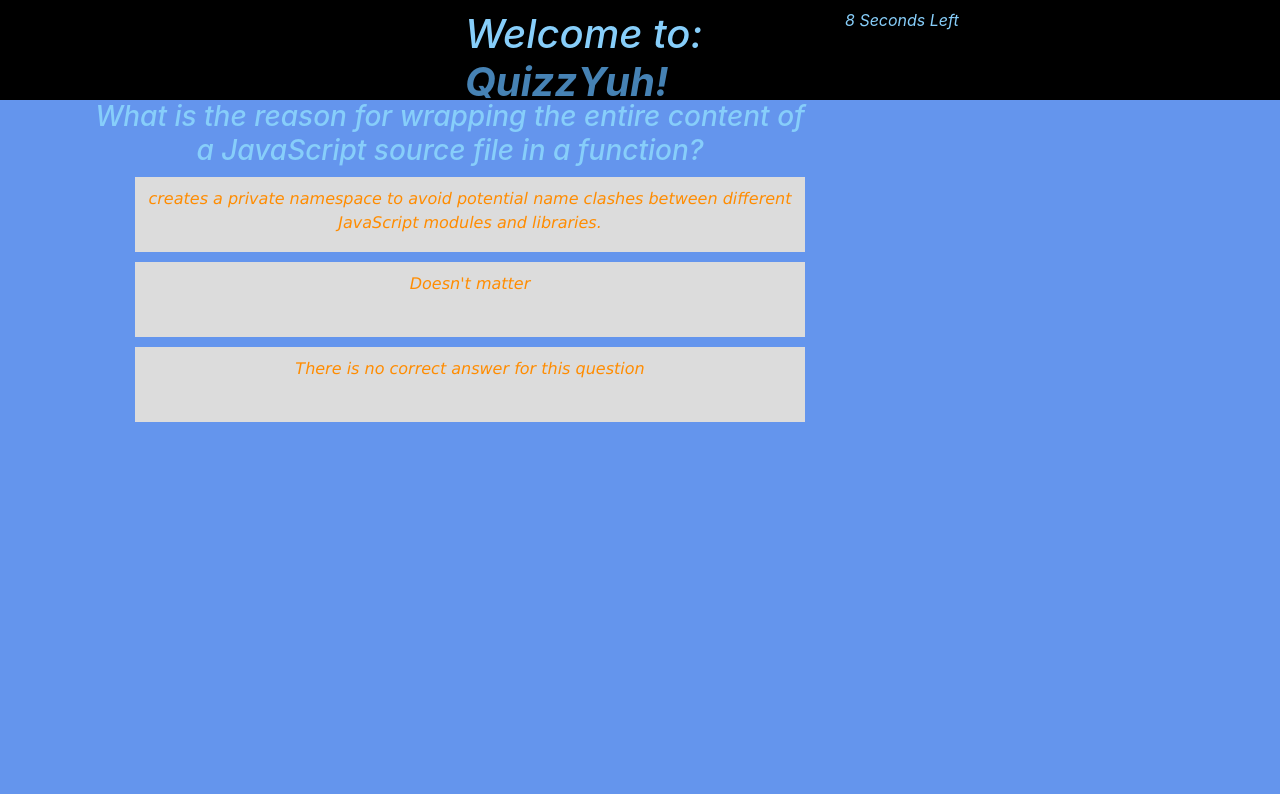
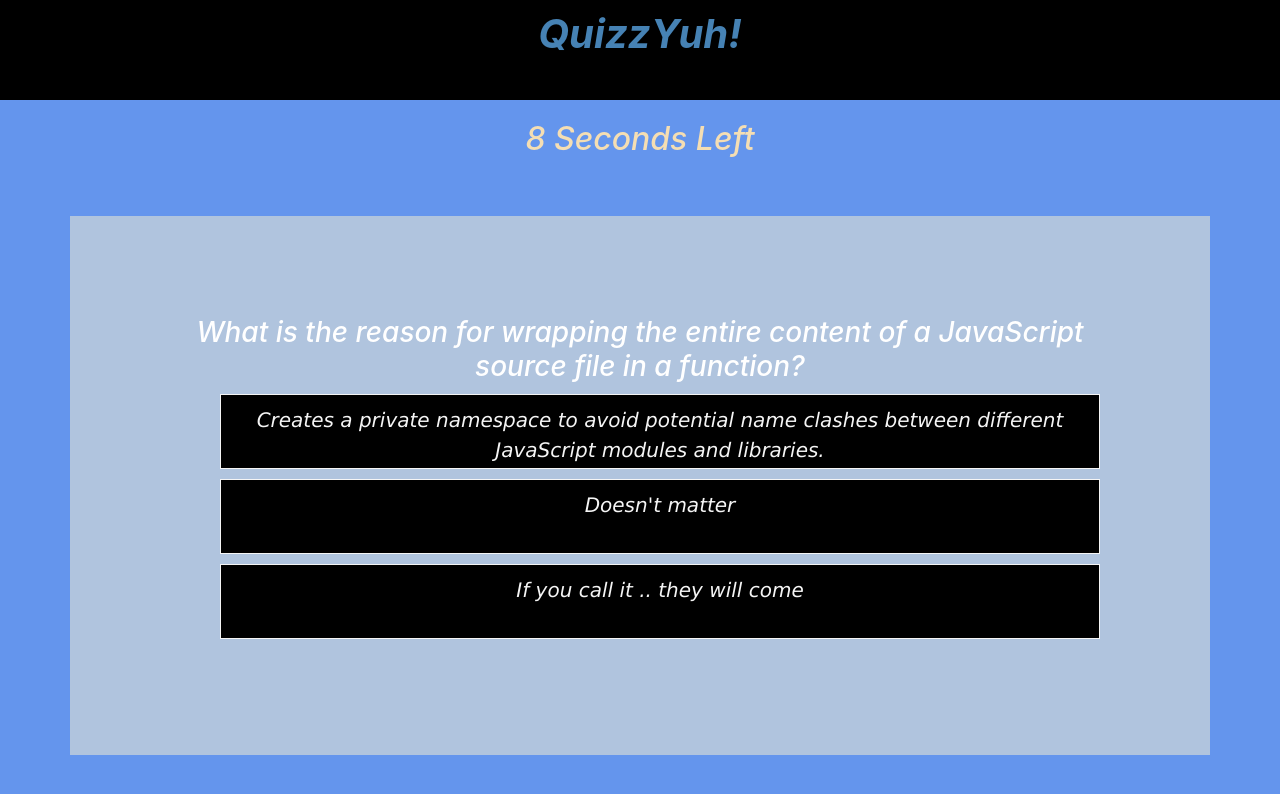
Before and after one commit to djibba22/QuizGame, a plain HTML site: page index.html in a window 1280 px wide. Both pictures are taken after a click on the button "Let's Do it". Drawn offline with nearby package versions, Linux system fonts and the light colour scheme.

Commit message:
bit of css cleanup

```diff
--- a/assets/css/style.css
+++ b/assets/css/style.css
@@ -1,7 +1,8 @@
 /* Main style sheet */
 body{
     background: cornflowerblue;
-    color:lightskyblue
+    color:white;
+    font-size: 35px;
 }
 header{
     padding: 10px ;
@@ -14,18 +15,31 @@ header{
 }
 .answerLi{
     list-style: none;
-    color:darkorange;
+    color:whitesmoke;
     font-family: Verdana, Geneva, Tahoma, sans-serif;
     margin:10px;
     height:75px;
-    background: gainsboro;
-    padding-top: 10px;
+    background: black;
+    padding: 10px;
+    border:solid 1px whitesmoke;
+    font-size: 20px;
+    vertical-align: middle;
 }
 .answerLi:hover{
     cursor: pointer;
-    background:lightsteelblue;
+    color:white;
+    background:lightseagreen;
     border-top: 1px solid grey;
 }
 .answerEl:active{
     box-shadow: deepskyblue;
 }
+#gameArea{
+    margin-top: 50px;
+    background:lightsteelblue;
+    padding: 100px;
+}
+#timer{
+    color:wheat;
+    margin-bottom:10    px;
+}
--- a/assets/js/app.js
+++ b/assets/js/app.js
@@ -2,11 +2,11 @@
 let counter;//countdown tracker
 const timerEl = document.getElementById("timer");
 const gameEl = document.getElementById("gameArea");
-const startButton = document.createElement("button")
-startButton.setAttribute("class", "btn btn-dark");
+const startButton = document.createElement("button");
+startButton.setAttribute("class", "btn btn-lg btn-dark");
 startButton.textContent = "Let's Do it";
 //initial div on the page
-const instructions = document.createElement("div");
+const instructions = document.createElement("p");
 instructions.setAttribute("class", "instructions");
 //area for question to show up
 const questionDiv = document.createElement("div");
@@ -16,14 +16,35 @@ const answersUl = document.createElement("ul");
 answersUl.setAttribute("id","answers-ul");
 //Begin again button
 const startOver = document.createElement("button");
-startOver.setAttribute("class","btn btn-lg btn-dark");
+startOver.setAttribute("class","btn btn-lg btn-success");
+startOver.textContent = "Try Again";
+
+//alerts
+const correctAlert = document.createElement("div");
+correctAlert.setAttribute("class", "alert alert-success");
+correctAlert.textContent = "You are correct!";
+//alerts
+const inCorrectAlert = document.createElement("div");
+inCorrectAlert.setAttribute("class", "alert alert-danger");
+inCorrectAlert.textContent = "That is Incorrect!";
+//alerts timer
+function clearAlert() {
+    console.log("Clear alert called");
+
+    setTimeout(()=>{
+        inCorrectAlert.remove();
+        correctAlert.remove();
+    },1000)
+}
+
+
 
 //Game Object
 const game = {
     timer: 10,
     questionIndex:0,
     getScore:function(){
-       let score = "You got " + game.correct + " / " + game.questions.length;
+       let score = "You got " + game.correct + " out of " + game.questions.length;
        return score;
     },
     correct: 0,
@@ -31,8 +52,8 @@ const game = {
         {
             q: "What is the reason for wrapping the entire content of a JavaScript source file in a function?",
             a: [
-                "creates a private namespace to avoid potential name clashes between different JavaScript modules and libraries.", "Doesn't matter",
-                "There is no correct answer for this question"
+                "Creates a private namespace to avoid potential name clashes between different JavaScript modules and libraries.", "Doesn't matter",
+                "If you call it .. they will come"
             ],
             c: 0
         },
@@ -56,16 +77,17 @@ const game = {
         }
     ],
     init: function () {
-        instructions.textContent = "Beat the timer and Answer the questions \n Click Start to begin \n";
+        instructions.textContent = "Beat the timer and Answer the questions";
         gameEl.appendChild(instructions);
-        instructions.appendChild(startButton);
+        gameEl.appendChild(startButton);
     },
     startGame: function () {
+            game.correct = 0;
             game.timer = 10;
             game.questionIndex = 0;
             console.log(`Game Started`);
             //hide the instructions
-            instructions.innerHTML = "";
+            gameEl.innerHTML = "";
             //start the timer
             game.timerStart();
             //Show the next question
@@ -73,6 +95,7 @@ const game = {
 
     },
     showNextQuestion: function () {
+        clearAlert();
           //Check to see if we are out of questions
         console.log(`Question # ${game.questionIndex}`);
         console.log(`Total Questions # ${game.questions.length}`);
@@ -105,10 +128,15 @@ const game = {
 
         }else{
             console.log(`We are past the last question`);
+            //empty the question area
+            questionDiv.innerHTML = "";
+            answersUl.innerHTML = "";
             game.timerStop();
+            //add the start over button
+            gameEl.appendChild(startOver);
             //get the final score and append it to the page
             let Finalscore = game.getScore();
-            timerEl.textContent = "Your Final score was: " + Finalscore;
+            timerEl.textContent = Finalscore;
         }
     },
     timerStart:function(){
@@ -144,7 +172,7 @@ const game = {
             console.log("data attribute", e.target.getAttribute("data"));
             //see if it's the correct anser
             if(e.target.getAttribute("data") == game.questions[game.questionIndex].c){
-                alert("Correct");
+                gameEl.appendChild(correctAlert);
                 //reset the timer
                 game.timer = 10;
                 //move to the next question
@@ -152,7 +180,7 @@ const game = {
                 game.correct++;
                 game.showNextQuestion();
             }else{
-                alert("Incorrect");
+                gameEl.appendChild(inCorrectAlert);
                  //reset the timer
                 game.timer = 10;
                 //move to the next question
@@ -166,4 +194,5 @@ const game = {
 game.init();
 // ==== Event Handlers ==== //
 startButton.addEventListener("click",game.startGame);
+startOver.addEventListener("click",game.startGame);
 answersUl.addEventListener("click", game.getAnswer);
--- a/index.html
+++ b/index.html
@@ -9,19 +9,22 @@
 </head>
 <body>
     <header>
-        <div class="container" text-align="center">
-            <div class="row">
-                <div class="col"></div>
-                <div class="col"><h1>Welcome to: <span style="color: steelblue;font-weight: bold;">QuizzYuh!</span></h1></div>
-                <div class="col" id="timer"></div>
+        <div class="container" >
+            <div class="row" id="row">
+                <div class="col" style="text-align:center;">
+                    <h1 style="color: steelblue;font-weight: bold;">QuizzYuh!</h1>
+                </div>
             </div>
         </div>
     </header>
     <div class="container">
         <div class="row">
-            <div id="gameArea" class="col-md-8" style="text-align: center;">
-
+            <div class="col">
+                <h2 id="timer" style="text-align: center;padding-top:20px;"></h2>
             </div>
+        </div>
+        <div class="row">
+            <div id="gameArea" class="col" style="text-align: center;"> </div>
         </div>
     </div>
     <script src="/assets/js/app.js"></script>
```
